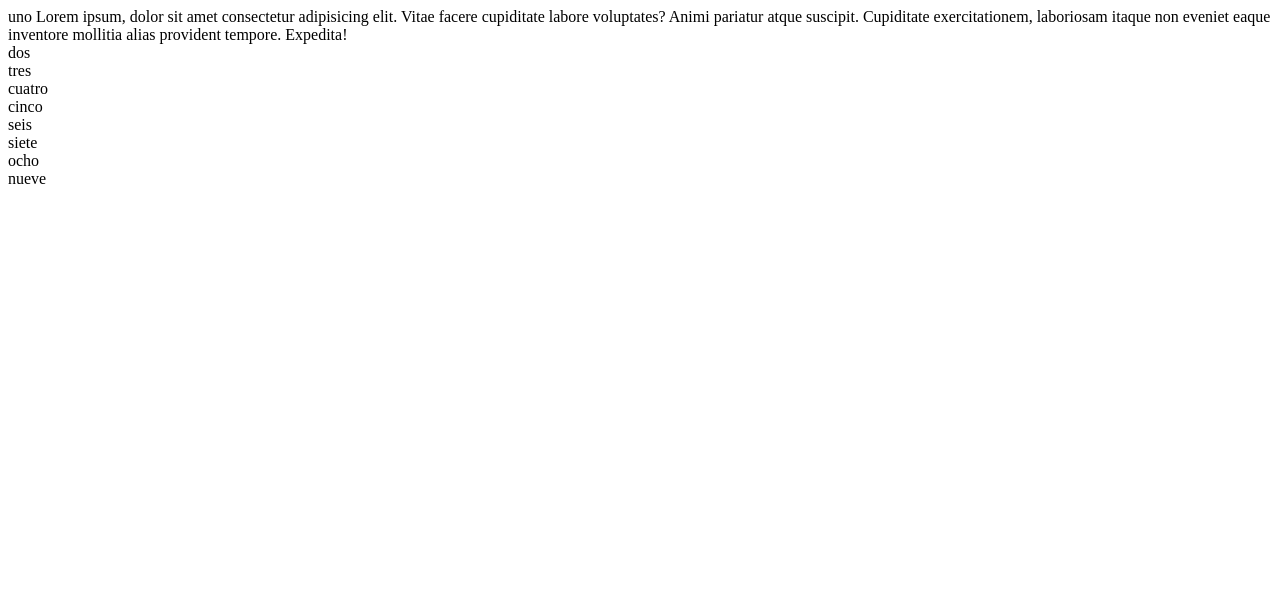
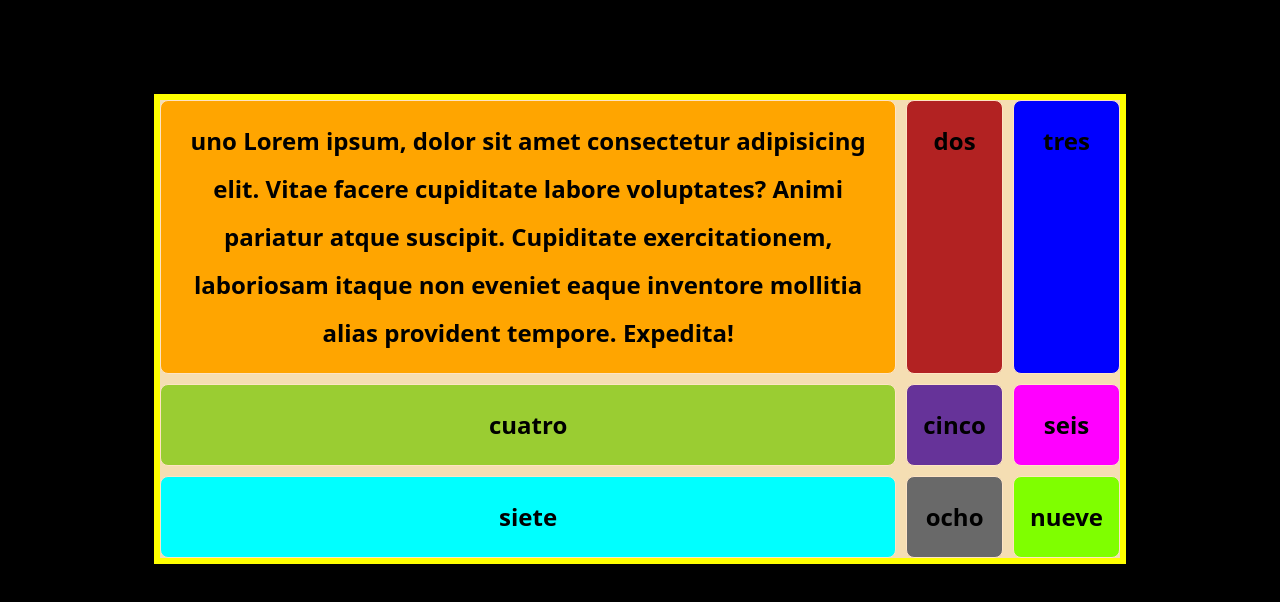
Before and after one commit to diazmariajosedev/Actividad2-segundo-periodo-, a plain HTML site: page index.html in a window 1280 px wide. Drawn offline with Linux system fonts and the light colour scheme.

Commit message:
Add files via upload

```diff
--- a/index.html
+++ b/index.html
@@ -4,7 +4,7 @@
     <meta charset="UTF-8">
     <meta name="viewport" content="width=q, initial-scale=1.0">
     <title>Document</title>
-    <link rel="stylesheet" href="css/style.css">
+    <link rel="stylesheet" href="css grid/grid.css">
 </head>
 <body>
     <div class="contenedor">
```
